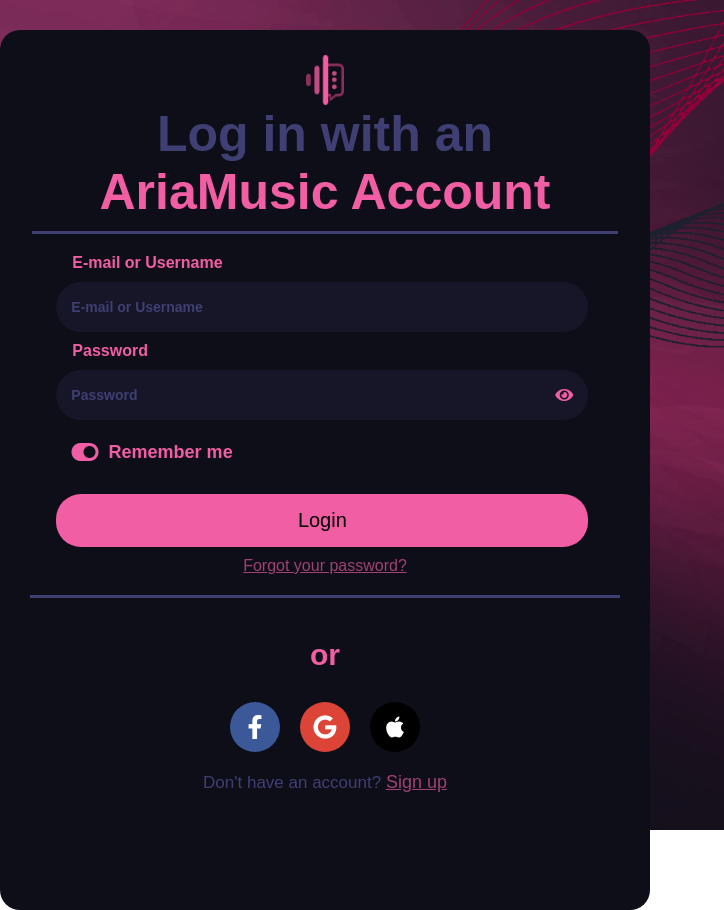
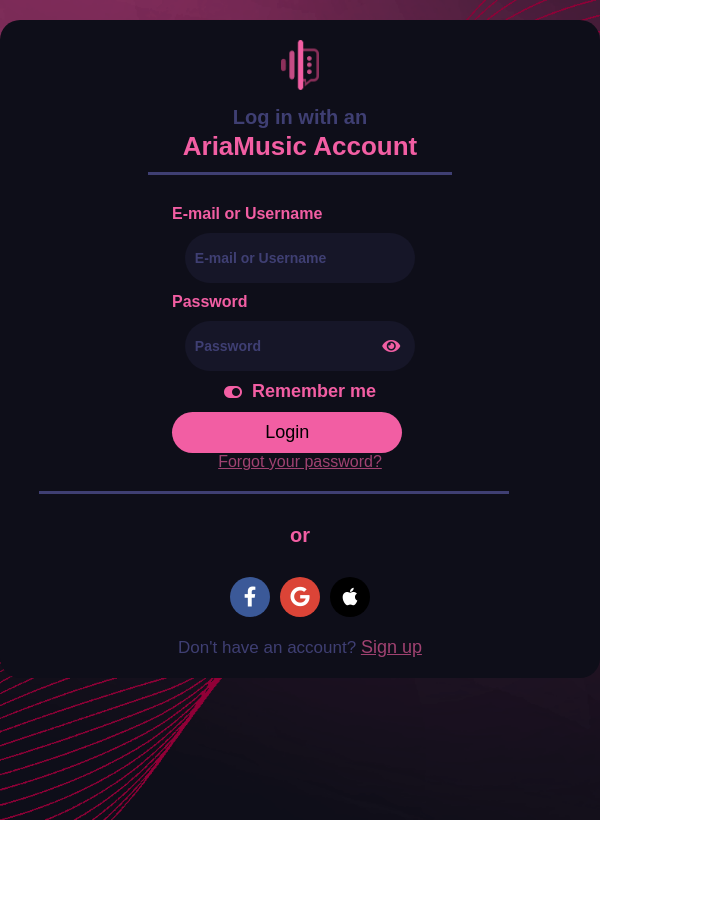
Before and after one commit to RobotEby/music-social-app, a website: page public/index.html in a window 600 px wide. Shown: the whole page, 724 px wide, since content can reach past the window. After the commit the page ends 820 px from the top, so only its background shows below. Drawn offline with Linux system fonts and the light colour scheme.

Commit message:
feat: responsiveness for mobile screens, IOS and ANDROID

```diff
--- a/public/responsive.styles.css
+++ b/public/responsive.styles.css
@@ -1,7 +1,6 @@
 @media only screen and (min-width: 320px) and (max-width: 480px) {
     body {
         margin-top: 3%;
-        background-image: url(images/Background-Image.png);
         background-size: auto;
         background-position: center;
         background-repeat: no-repeat;
@@ -94,3 +93,216 @@
         left: 0%;
     }
 }
+
+@media only screen and (min-width: 375px) and (max-width: 667px) {
+    .login-panel {
+        width: 100%;
+        height: auto;
+        padding: 20px 10px;
+        margin: 20px auto;
+    }
+
+    .panel-header {
+        font-size: 28px;
+        padding: 10px;
+    }
+
+    .input-group {
+        width: 90%;
+        padding: 10px;
+        margin: 10px auto;
+        left: 0;
+    }
+
+    .submit-button {
+        width: 90%;
+        padding: 10px;
+        left: 0;
+        font-size: 18px;
+    }
+
+    .toggle-wrapper {
+        font-size: 18px;
+        left: 0;
+        width: 90%;
+        margin: 0 auto;
+    }
+
+    .form-label {
+        left: 0;
+    }
+
+    .forgot-password-container::after {
+        width: 90%;
+        left: 0;
+    }
+
+    .forgot-password-container {
+        margin-top: 15px;
+        width: 90%;
+        margin: 0 auto;
+    }
+
+    .separator {
+        font-size: 20px;
+    }
+
+    .highlighted-text {
+        font-size: 20px;
+    }
+
+    .social-login-container {
+        display: flex;
+        justify-content: center;
+        margin-bottom: 20px;
+    }
+
+    .social-login {
+        width: 40px;
+        height: 40px;
+        font-size: 20px;
+        margin: 0 5px;
+    }
+}
+
+@media only screen and (min-width: 414px) and (max-width: 736px) {
+    .login-panel {
+        width: 100%;
+        height: auto;
+        padding: 25px 15px;
+        margin: 20px auto;
+    }
+
+    .panel-header {
+        font-size: 30px;
+        padding: 15px;
+    }
+
+    .input-group {
+        width: 90%;
+        padding: 12px;
+        margin: 12px auto;
+        left: 0;
+    }
+
+    .submit-button {
+        width: 90%;
+        padding: 12px;
+        left: 0;
+        font-size: 20px;
+    }
+
+    .toggle-wrapper {
+        font-size: 18px;
+        left: 0;
+        width: 90%;
+        margin: 0 auto;
+    }
+
+    .form-label {
+        left: 0;
+    }
+
+    .forgot-password-container::after {
+        width: 90%;
+        left: 0;
+    }
+
+    .forgot-password-container {
+        margin-top: 15px;
+        width: 90%;
+        margin: 0 auto;
+    }
+
+    .separator {
+        font-size: 22px;
+    }
+
+    .highlighted-text {
+        font-size: 22px;
+    }
+
+    .social-login-container {
+        display: flex;
+        justify-content: center;
+        margin-bottom: 20px;
+    }
+
+    .social-login {
+        width: 45px;
+        height: 45px;
+        font-size: 22px;
+        margin: 0 5px;
+    }
+}
+
+@media only screen and (min-width: 360px) and (max-width: 640px) {
+    .login-panel {
+        width: 100%;
+        height: auto;
+        padding: 20px 10px;
+        margin: 20px auto;
+    }
+
+    .panel-header {
+        font-size: 26px;
+        padding: 10px;
+    }
+
+    .input-group {
+        width: 90%;
+        padding: 10px;
+        margin: 10px auto;
+        left: 0;
+    }
+
+    .submit-button {
+        width: 90%;
+        padding: 10px;
+        left: 0;
+        font-size: 18px;
+    }
+
+    .toggle-wrapper {
+        font-size: 16px;
+        left: 0;
+        width: 90%;
+        margin: 0 auto;
+    }
+
+    .form-label {
+        left: 0;
+    }
+
+    .forgot-password-container::after {
+        width: 90%;
+        left: 0;
+    }
+
+    .forgot-password-container {
+        margin-top: 15px;
+        width: 90%;
+        margin: 0 auto;
+    }
+
+    .separator {
+        font-size: 20px;
+    }
+
+    .highlighted-text {
+        font-size: 20px;
+    }
+
+    .social-login-container {
+        display: flex;
+        justify-content: center;
+        margin-bottom: 20px;
+    }
+
+    .social-login {
+        width: 40px;
+        height: 40px;
+        font-size: 20px;
+        margin: 0 5px;
+    }
+}
```
